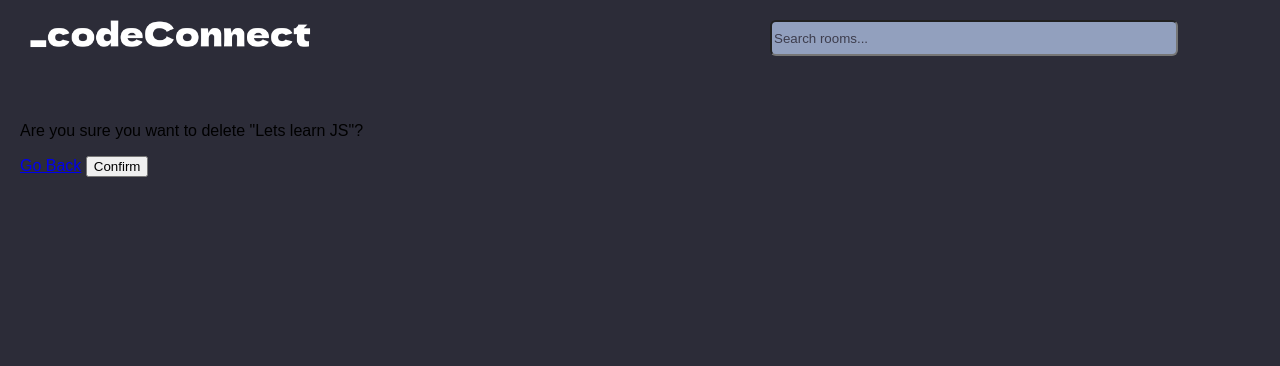
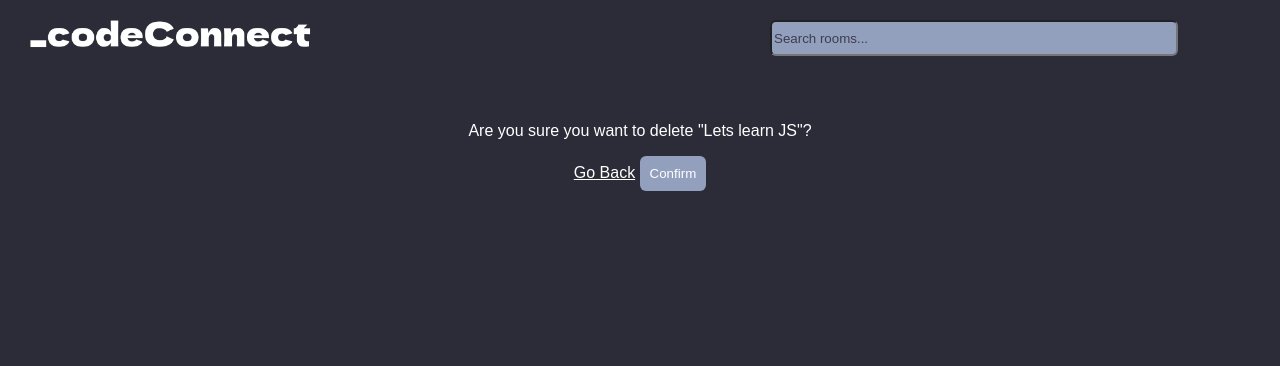
Before and after one commit to krxwczyk/projektkolko, a Django app: page /delete-room/1/ in a window 1280 px wide; the page is wider, and only the part inside the window is pictured. Shown: the top 366 px of that part. Run offline with Django 4.2, Linux system fonts and the light colour scheme; a user stored in the database is signed in; data comes from the database, SQL or seed files in the repository; both versions use the stored data as it was after the commit.

Commit message:
cos napewno

```diff
--- a/base/forms.py
+++ b/base/forms.py
@@ -5,3 +5,4 @@ class RoomForm(ModelForm):
     class Meta:
         model = Room
         fields = '__all__'
+        exclude = ['participants']
--- a/base/templates/base/delete.html
+++ b/base/templates/base/delete.html
@@ -2,6 +2,7 @@
 
 {% block content %}
 
+<div class="delete">
 <form action="" method="post">
     {% csrf_token %}
     <p>Are you sure you want to delete "{{obj}}"?</p>
@@ -9,5 +10,5 @@
     <a href="{{request.META.HTTP_REFERER}}">Go Back</a>
     <input type="submit" value="Confirm">
 </form>
-
+</div>
 {% endblock content %}
--- a/base/views.py
+++ b/base/views.py
@@ -111,12 +111,13 @@ def createRoom(request):
 
 @login_required(login_url='login')
 def updateRoom(request,pk):
+    room = Room.objects.get(id=pk)
+    form = RoomForm(instance=room)
 
     if request.user != room.host:
         return HttpResponse('You are not allowed here!')
 
-    room = Room.objects.get(id=pk)
-    form = RoomForm(instance=room)
+
 
     if request.method == 'POST':
         form = RoomForm(request.POST, instance=room)
--- a/static/css/style.css
+++ b/static/css/style.css
@@ -151,9 +151,9 @@ body
     text-align: center;
 }
 
-.form form span,li {
+/* .form form span,li {
     font-size: 0px;
-}
+} */
 
 .navbar {
     display: flex;
@@ -185,3 +185,24 @@ body
   ::-ms-input-placeholder { /* Edge 12 -18 */
     color: rgb(61, 61, 77);
   }
+
+.delete {
+    color: white;
+}
+
+.delete a {
+    color: white;
+}
+
+.delete input[type=submit] {
+    border: none;
+    text-decoration: none;
+    border-radius: 6px;
+    background-color: rgb(146, 160, 190);
+    padding:10px;
+    color:white;
+}
+
+.delete form {
+    text-align: center;
+}
```
Also changed, not shown: db.sqlite3.
